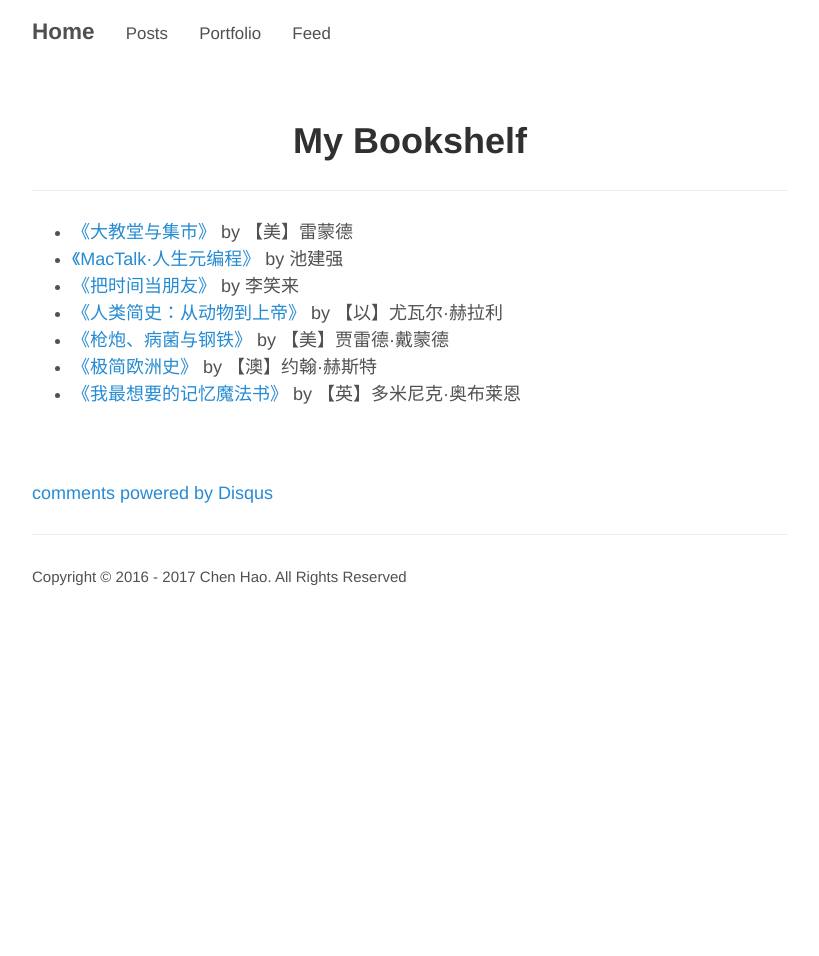
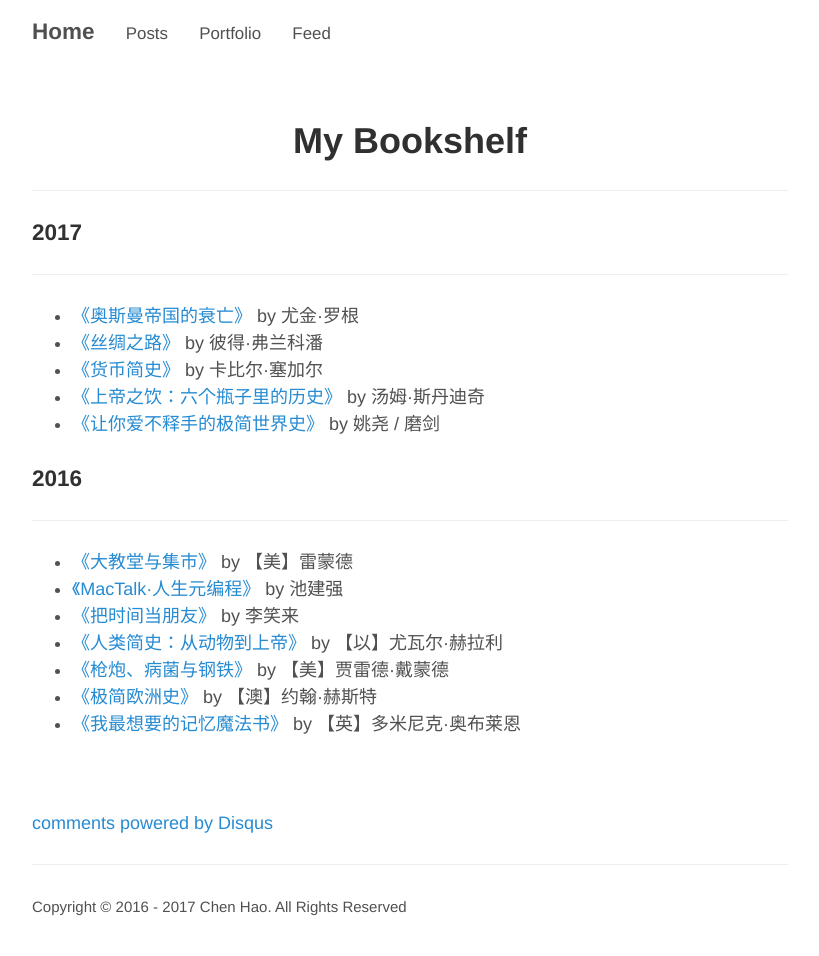
Before and after one commit to haoeric/haoeric.github.io, a Jekyll site: the page built from _posts/Portfolio/2016-07-18-my-bookshelf.md, in a window 1280 px wide. Shown: the whole page, without its empty margins (230-1049 px from the left). Built offline with Jekyll 4.4.1, drawn with Linux system fonts in a browser that asks for light colours; comment, search, counter and statistics services are not loaded; before the commit the page ends 900 px from its top, so only the background shows below that.

Commit message:
update reading bookshelf

```diff
--- a/_posts/Portfolio/2016-07-18-my-bookshelf.md
+++ b/_posts/Portfolio/2016-07-18-my-bookshelf.md
@@ -6,6 +6,22 @@ categories: [Portfolio]
 tags: [bookshelf]
 ---
 
+
+
+### 2017
+-------------
+
+* [《奥斯曼帝国的衰亡》](https://book.douban.com/subject/26869694/) by 尤金·罗根
+* [《丝绸之路》](https://book.douban.com/subject/26853835/) by 彼得·弗兰科潘
+* [《货币简史》](https://book.douban.com/subject/26772766/) by 卡比尔·塞加尔
+* [《上帝之饮：六个瓶子里的历史》](https://book.douban.com/subject/26827323/) by 汤姆·斯丹迪奇
+* [《让你爱不释手的极简世界史》](https://book.douban.com/subject/26808901/) by 姚尧 / 磨剑
+
+
+
+### 2016
+-------------
+
 * [《大教堂与集市》]() by 【美】雷蒙德
 * [《MacTalk·人生元编程》](https://www.amazon.cn/dp/B00ID5UV30) by 池建强
 * [《把时间当朋友》](http://zhibimo.com/books/xiaolai/ba-shi-jian-dang-zuo-peng-you/) by 李笑来
```
